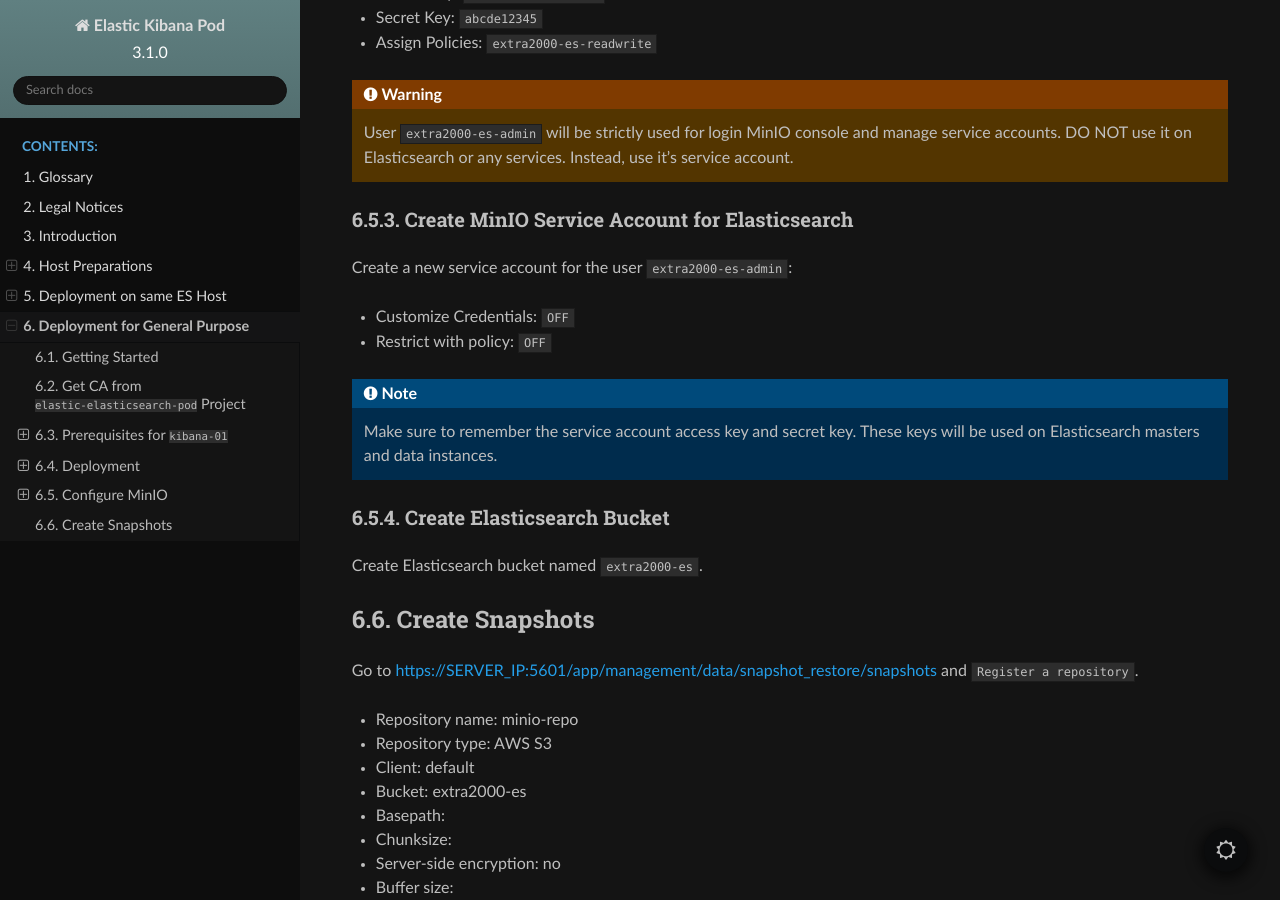
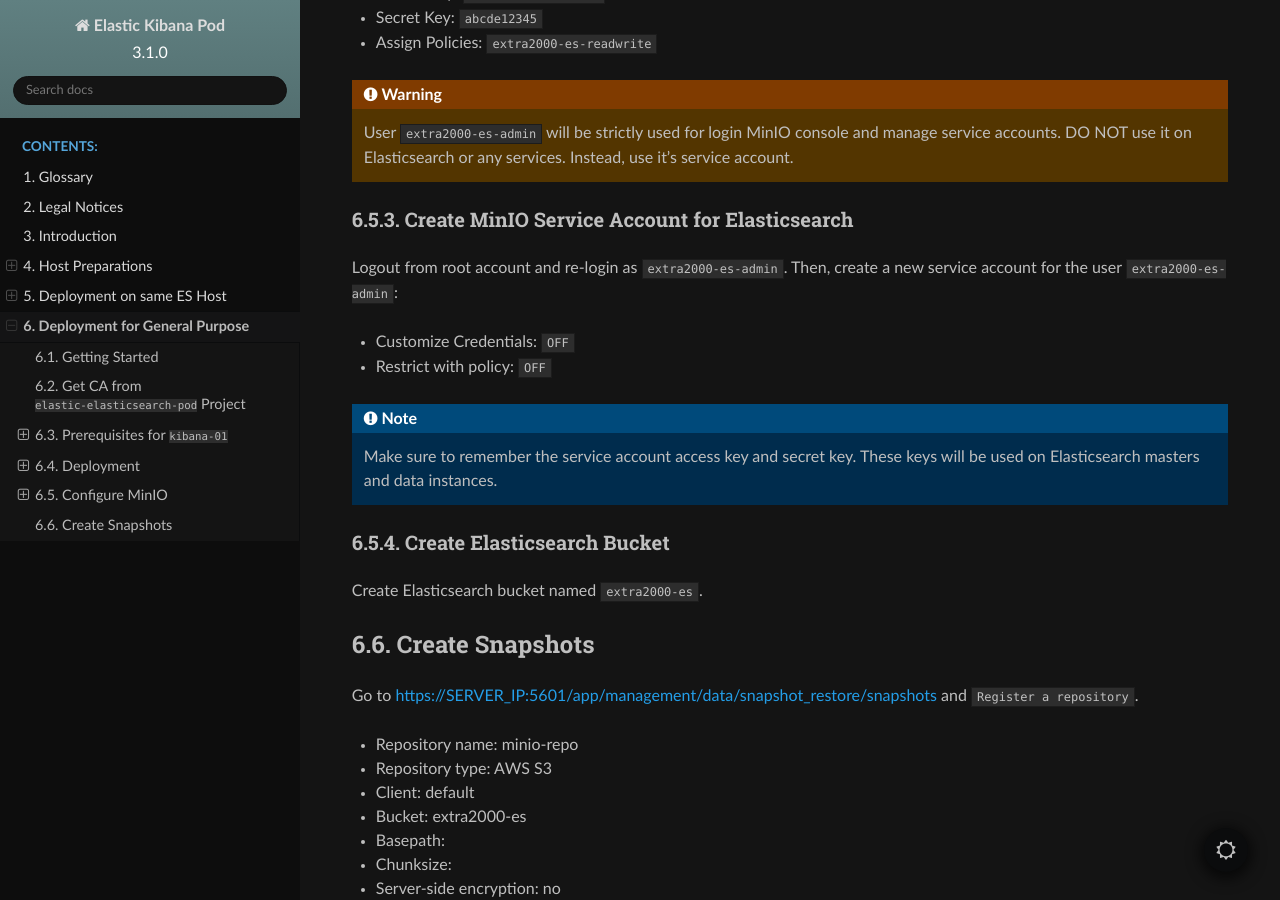
Before and after one commit to extra2000/elastic-kibana-pod, a Sphinx documentation site: the page built from docs/source/example_podman_general.rst, in a window 1280 px wide and 900 px high, scrolled down 4668 px. Built offline with Sphinx 7.4.7 and the Read the Docs theme 2.0.0, drawn with Linux system fonts in a browser that asks for light colours.

```diff
--- a/docs/source/example_podman_general.rst
+++ b/docs/source/example_podman_general.rst
@@ -249,7 +249,7 @@ Create a new user with the following options:
 Create MinIO Service Account for Elasticsearch
 ~~~~~~~~~~~~~~~~~~~~~~~~~~~~~~~~~~~~~~~~~~~~~~
 
-Create a new service account for the user ``extra2000-es-admin``:
+Logout from root account and re-login as ``extra2000-es-admin``. Then, create a new service account for the user ``extra2000-es-admin``:
 
 * Customize Credentials: ``OFF``
 * Restrict with policy: ``OFF``
```
